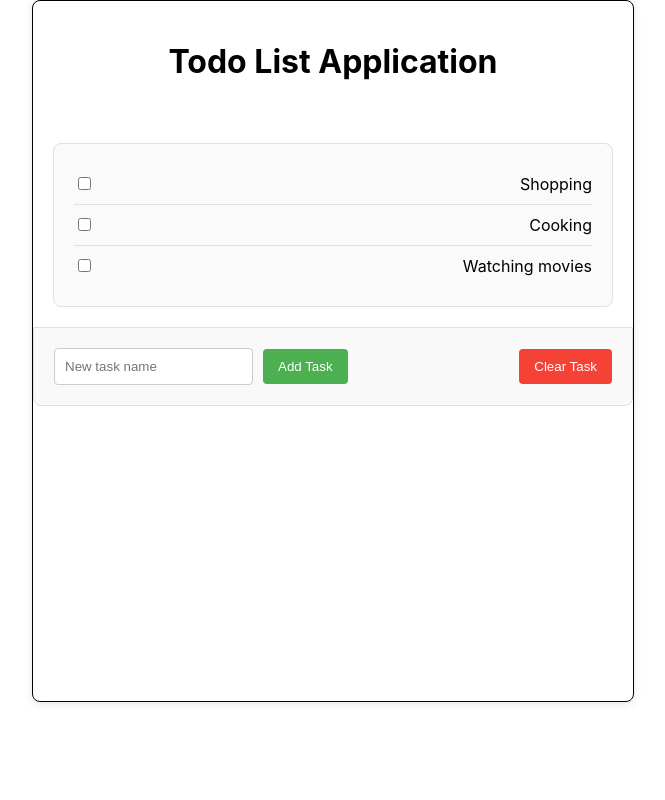
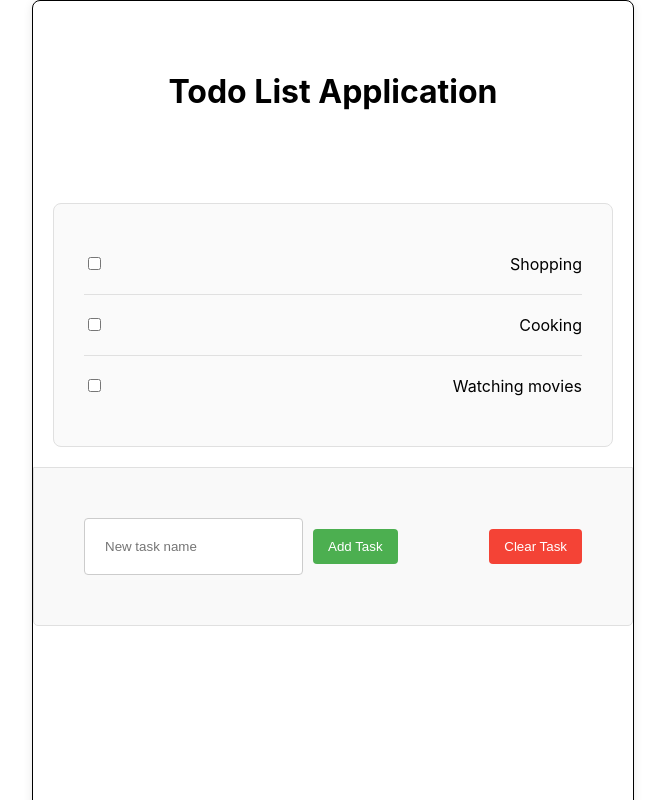
Before and after one commit to swatinaik2003/react-todo-list, a React (Create React App) app: page / in a window 1280 px wide. Shown: the top 800 px of the page, without its empty margins (307-972 px from the left). Built offline with nearby package versions, Linux system fonts and the light colour scheme.

Commit message:
5th commit

```diff
--- a/src/App.css
+++ b/src/App.css
@@ -4,19 +4,19 @@
   margin: 0 auto;
   background-color: #fff;
   border-radius: 8px;
-  height:700px;
+  height:950px;
   box-shadow: 0 2px 10px rgba(0, 0, 0, 0.1);
 }
 
 .header {
   color: black;
-  padding: 20px;
+  padding: 50px;
    text-align: center;
 }
 
 .main {
   margin: 20px;
-  padding: 20px;
+  padding: 30px;
   border: 1px solid #e0e0e0;
   border-radius: 8px;
   background-color: #fafafa;
@@ -26,7 +26,7 @@
   display: flex;
   align-items: center;
   justify-content: space-between;
-  padding: 10px 0;
+  padding: 20px 0;
   border-bottom: 1px solid #e0e0e0;
 }
 
@@ -37,9 +37,9 @@
 .footer {
   background-color: #f9f9f9;
   border: 1px solid #e0e0e0;
-  padding: 20px;
-  border-bottom-left-radius: 8px;
-  border-bottom-right-radius: 8px;
+  padding: 50px;
+  border-bottom-left-radius: 5px;
+  border-bottom-right-radius: 5px;
   display: flex;
   align-items: center;
   justify-content: space-between;
@@ -47,7 +47,7 @@
 
 footer input[type="text"] {
   flex: 1;
-  padding: 10px;
+  padding: 20px;
   border: 1px solid #ccc;
   border-radius: 4px;
   margin-right: 10px;
```
